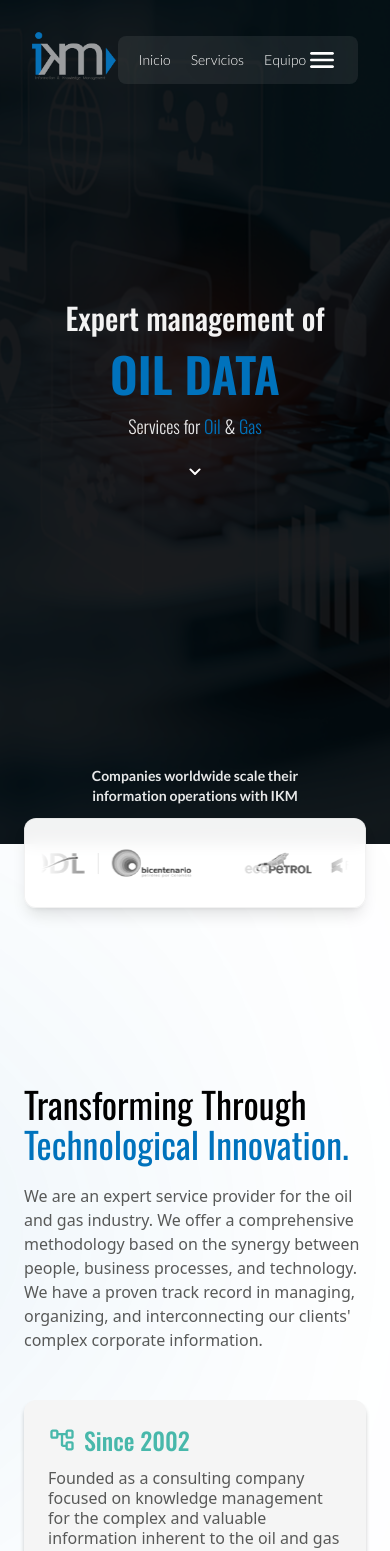
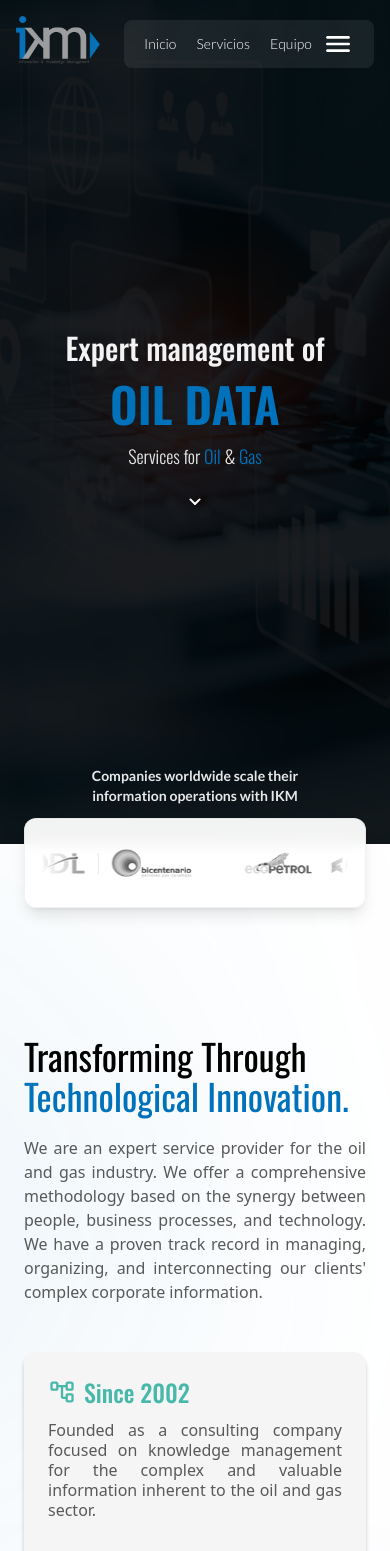
Before and after one commit to ImMab08/piloto-landingpage-ikm, a Next.js app: page /en in a window 390 px wide. Shown: the top 1551 px of the page. Built offline with nearby package versions, Linux system fonts and the light colour scheme.

Commit message:
Actualización diseño responsive v0.0.9

```diff
--- a/src/components/pages/home_page/home_page.tsx
+++ b/src/components/pages/home_page/home_page.tsx
@@ -12,7 +12,7 @@ export function HomePage() {
   return (
     <section className="">
       <HeroSection />
-      <div className="px-6 md:px-36 overflow-hidden">
+      <div className="px-6 md:px-36 2xl:px-96 overflow-hidden">
         <AboutSection />
         <UseCasesSection />
         <ConsultingSection />
--- a/src/components/pages/home_page/sections/about_section.tsx
+++ b/src/components/pages/home_page/sections/about_section.tsx
@@ -8,7 +8,7 @@ export function AboutSection() {
   const cards = useTranslations("homePage.aboutSection.cards");
 
   return (
-    <section className="relative flex items-center justify-center h-full py-60 md:h-screen ">
+    <section className="relative flex items-center justify-center h-full py-48 md:py-60 md:h-screen ">
       {/* FONDO con desvanecidos azules */}
       <div className="pointer-events-none absolute inset-0">
         {/* degradé general */}
@@ -28,13 +28,13 @@ export function AboutSection() {
                 hl: (chunks) => <span className="text-primary">{chunks}</span>,
               })}
             </h2>
-            <p className="mt-5 text-base max-w-md leading-6 text-text-tertiary">
+            <p className="mt-5 text-base max-w-md leading-6 text-text-tertiary text-justify">
               {info("description")}
             </p>
           </div>
 
           {/* COLUMNA DERECHA: tarjetas superpuestas */}
-          <div className="relative flex flex-col gap-10 items-center h-auto md:h-[560px]">
+          <div className="relative flex flex-col gap-10 items-center h-auto md:h-[560px] text-justify">
 
             <article
               className="
--- a/src/components/pages/home_page/sections/consulting_section.tsx
+++ b/src/components/pages/home_page/sections/consulting_section.tsx
@@ -39,7 +39,7 @@ export function ConsultingSection() {
   };
 
   return (
-    <section className="relative w-full flex items-center h-screen py-16 md:py-24 ">
+    <section className="relative w-full flex items-center justify-center h-screen py-16 md:py-24">
       <div className="absolute inset-0 flex justify-end pointer-events-none select-none -z-10">
         <div className="relative top-[-18%] right-[-10%] md:top-[-35%] md:right-[-20%] rotate-[3deg] opacity-60 w-[110%] max-w-[900px]">
           <Image
@@ -53,7 +53,7 @@ export function ConsultingSection() {
         </div>
       </div>
 
-      <div className="max-w-7xl ">
+      <div className="w-full">
         <div className="grid gap-6 md:gap-8 md:grid-cols-[1fr_1fr_415px]">
           {/* === GRID DE MÉTRICAS === */}
           <div className="grid gap-6 md:gap-8 grid-cols-2 md:col-span-2 justify-items-start">
--- a/src/components/pages/home_page/sections/hero_section.tsx
+++ b/src/components/pages/home_page/sections/hero_section.tsx
@@ -13,7 +13,7 @@ export function HeroSection() {
   const titles = useTranslations("homePage.hero.titles");
 
   return (
-    <section className="relative w-full h-screen font-lato font-light text-lg">
+    <section id="hero" className="relative w-full h-screen font-lato font-light text-lg">
       <Image
         fill
         priority
@@ -24,11 +24,11 @@ export function HeroSection() {
       />
       <div className="absolute inset-0 bg-accent-foreground/80" />
 
-      <div className="relative w-full h-full p-4 lg:py-4 lg:px-14">
+      <div className="relative w-full h-full flex items-center justify-centers p-4 lg:py-4 lg:px-14">
         <Header />
 
         {/* Contenido principal */}
-        <div className="flex-1 flex flex-col items-center justify-center px-6 mt-48 gap-5">
+        <div className="flex-1 flex flex-col items-center justify-center px-6  gap-5">
           <div className="text-center max-w-4xl mx-auto space-y-2">
             <h2 className="text-surface/95 text-3xl md:text-5xl font-medium font-oswald">
               {titles("h2")}
@@ -52,7 +52,7 @@ export function HeroSection() {
         </div>
 
         {/* Logos */}
-        <div className="absolute left-1/2 -bottom-16 -translate-x-1/2 w-full px-6 md:px-36 z-20">
+        <div className="absolute left-1/2 -bottom-16 -translate-x-1/2 w-full px-6 md:px-36 2xl:px-96 z-20">
           <p className="text-center text-white/90 text-sm md:text-base font-semibold mb-3 px-10 md:px-20">
             {t("brandsTitle")}
           </p>
--- a/src/components/pages/home_page/sections/use_cases_section.tsx
+++ b/src/components/pages/home_page/sections/use_cases_section.tsx
@@ -27,7 +27,7 @@ export function UseCasesSection() {
   const current = items[active];
 
   return (
-    <section className="relative w-full py-16 md:py-24">
+    <section className="relative w-full flex flex-col justify-center py-16 md:py-24">
       {/* Título */}
       <div className="max-w-7xl">
         <h2 className="font-oswald font-medium text-4xl md:text-5xl text-text-primary">
@@ -81,7 +81,7 @@ export function UseCasesSection() {
                 {current.title}
               </h3>
 
-              <p className="text-text-tertiary leading-6 max-w-prose">
+              <p className="text-text-tertiary leading-6 max-w-prose text-justify">
                 {current.description}
               </p>
 
--- a/src/components/shared/footer.tsx
+++ b/src/components/shared/footer.tsx
@@ -39,8 +39,8 @@ export function Footer() {
   };
 
   return (
-    <footer className="bg-secondary text-white pt-12 md:pt-16 px-6 md:px-36">
-      <div className="max-w-7xl">
+    <footer className="bg-secondary text-white pt-12 md:pt-16 px-6 md:px-36 2xl:px-96">
+      <div className="">
         {/* Top: branding + newsletter */}
         <div className="grid grid-cols-1 lg:grid-cols-2 gap-10 items-start">
           <div className="space-y-5">
--- a/src/components/shared/header.tsx
+++ b/src/components/shared/header.tsx
@@ -1,17 +1,23 @@
+// Header.tsx
 import { JSX, useEffect, useState } from "react";
 import Image from "next/image";
-
 import { Link } from "@/i18n/navigation";
 import { useTranslations } from "next-intl";
-
 import { Button } from "../ui/buttons/button";
 import { ButtonLanguage } from "../ui/buttons/button_language";
-
-import { HeaderLinks, HeaderContact  } from "@/types/types";
-import { IconCloseMenu, IconLocate, IconMenuBars, IconPhone, IconSendEmail } from "@/components/icons";
+import { HeaderLinks, HeaderContact } from "@/types/types";
+import {
+  IconCloseMenu,
+  IconLocate,
+  IconMenuBars,
+  IconPhone,
+  IconSendEmail,
+} from "@/components/icons";
 
 export function Header() {
-	const [openMenu, setOpenMenu] = useState(false);
+  const [openMenu, setOpenMenu] = useState(false);
+  const [scrolled, setScrolled] = useState(false);
+  const [pastHero, setPastHero] = useState(false); // 👈 NEW
 
   const header = useTranslations("header");
   const headerLinks = header.raw("links") as HeaderLinks[];
@@ -26,28 +32,62 @@ export function Header() {
 
   // Desactivar scroll del body cuando el menú está abierto (Vista mobile).
   useEffect(() => {
-    if (openMenu) {
-      document.body.style.overflow = "hidden";
-    } else {
-      document.body.style.overflow = "";
-    }
+    document.body.style.overflow = openMenu ? "hidden" : "";
   }, [openMenu]);
+
+  // Activar scroll header
+  useEffect(() => {
+    const onScroll = () => setScrolled(window.scrollY > 0);
+    onScroll();
+    window.addEventListener("scroll", onScroll, { passive: true });
+    return () => window.removeEventListener("scroll", onScroll);
+  }, []);
+
+  // Detectar cuando sales del Hero
+  useEffect(() => {
+    const hero = document.getElementById("hero");
+    if (!hero) return;
+
+    const io = new IntersectionObserver(
+      ([entry]) => {
+        // Si el hero NO está intersectando, ya pasaste a la siguiente sección
+        setPastHero(!entry.isIntersecting);
+      },
+      {
+        // Ajusta margen si se requiere que cambie antes/después
+        // Por ejemplo, si el header mide 64px:
+        rootMargin: "-64px 0px 0px 0px",
+        threshold: 0,
+      }
+    );
+
+    io.observe(hero);
+    return () => io.disconnect();
+  }, []);
+
+  // 👇 Clase dinámica del contenedor del header
+  const headerWrapperClass = [
+    "w-full p-4 lg:py-4 md:px-32 right-0 z-40 transition-all duration-300",
+    pastHero
+      ? "fixed top-0 bg-accent-foreground/80 shadow-md backdrop-blur-sm"
+      : scrolled
+        ? "fixed top-0 backdrop-blur-xl"
+        : "absolute top-0 bg-transparent",
+  ].join(" ");
 
   return (
     <>
+      {/* Panel móvil */}
       <div
         className={`fixed inset-0 z-50 md:hidden transition-transform duration-300 ease-in-out
-							${openMenu ? "translate-x-0" : "translate-x-full"} overflow-hidden`}
+        ${openMenu ? "translate-x-0" : "translate-x-full"} overflow-hidden`}
       >
-        {/* Fondo oscuro */}
         <div
           className={`absolute inset-0 bg-black/60 backdrop-blur-sm transition-opacity duration-300 ${
             openMenu ? "opacity-100" : "opacity-0 pointer-events-none"
           }`}
           onClick={() => setOpenMenu(false)}
         />
-
-        {/* Panel lateral */}
         <div className="absolute right-0 top-0 h-full w-3/4 bg-primary text-white flex flex-col justify-between px-6 py-8 shadow-2xl">
           <div className="flex items-center justify-between mb-6">
             <IconCloseMenu
@@ -77,8 +117,8 @@ export function Header() {
                     {iconsMap[item.icon]}
                   </div>
                   <div className="text-xs leading-4">
-                    <p className="">{item.title}</p>
-                    <p className="">{item.text}</p>
+                    <p>{item.title}</p>
+                    <p>{item.text}</p>
                   </div>
                 </div>
               ))}
@@ -91,10 +131,10 @@ export function Header() {
         </div>
       </div>
 
-      <div className="relative p-4 lg:py-4 lg:px-14">
-        {/* Header */}
-        <div className="flex w-full lg:flex-col lg:gap-0 space-y-3 lg:space-y-4">
-          <div className="flex justify-between">
+      {/* Header */}
+      <div className={headerWrapperClass}>
+        <div className="flex w-full lg:flex-col lg:gap-0 space-y-3 lg:space-y-4 transition-colors duration-300">
+          <div className={`transition-all duration-300 ${pastHero ? "md:hidden" : "flex justify-between"}`}>
             <div>
               <Image
                 width={256}
@@ -111,15 +151,15 @@ export function Header() {
                     {iconsMap[item.icon]}
                   </div>
                   <div className="text-xs leading-4">
-                    <p className="">{item.title}</p>
-                    <p className="">{item.text}</p>
+                    <p>{item.title}</p>
+                    <p>{item.text}</p>
                   </div>
                 </div>
               ))}
             </div>
           </div>
 
-          <header className="w-full h-12 md:h-16 mt-1 lg:mt-0 bg-surface/8 backdrop-blur-3xl rounded-lg px-5">
+          <header className="w-full h-12 md:h-16 mt-1 lg:mt-0 bg-surface/8 backdrop-blur-3xl rounded-lg px-5 transition-colors duration-300">
             <div className="flex h-full text-sm lg:text-base items-center justify-between">
               <nav className="flex items-center gap-5 lg:gap-10">
                 {headerLinks.map((item) => (
```
